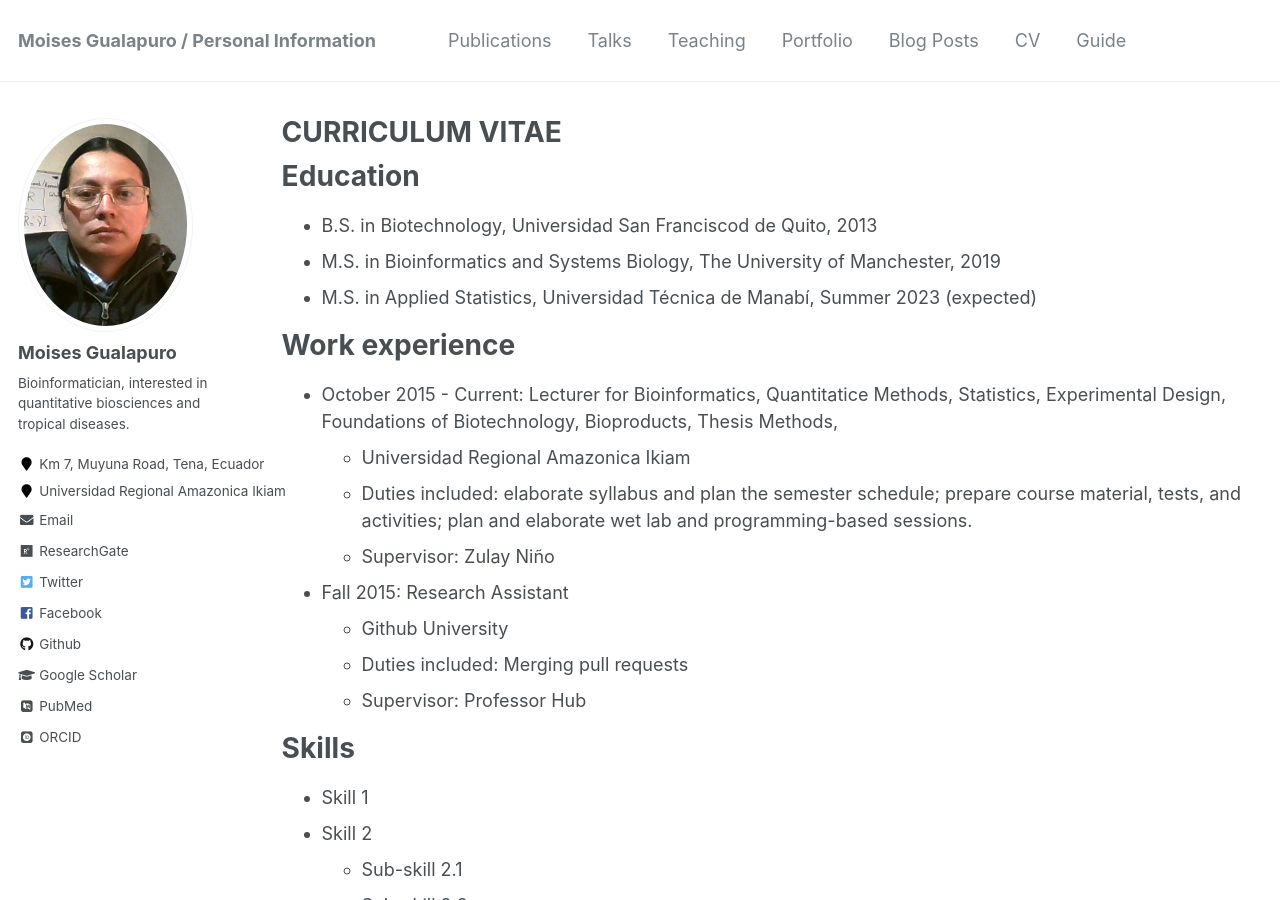
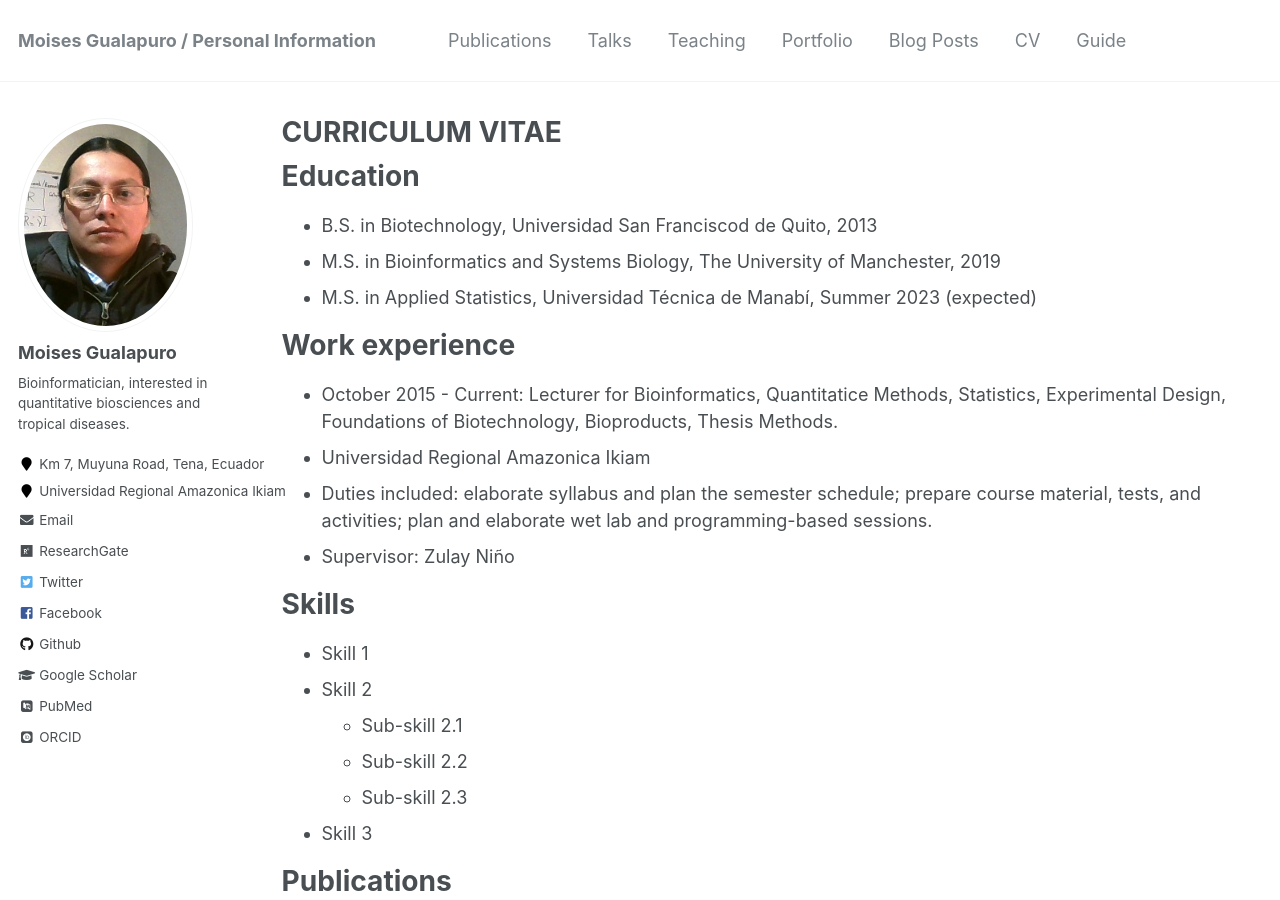
Before and after one commit to gualapuromoises/MoisesGualapuro, a Jekyll site: the page built from _pages/cv.md, in a window 1280 px wide and 900 px high. Built offline with Jekyll 4.4.1, drawn with Linux system fonts in a browser that asks for light colours; some web fonts are replaced.

Commit message:
Update cv.md

```diff
--- a/_pages/cv.md
+++ b/_pages/cv.md
@@ -17,15 +17,10 @@ Education
 
 Work experience
 ======
-* October 2015 - Current: Lecturer for Bioinformatics, Quantitatice Methods, Statistics, Experimental Design, Foundations of Biotechnology, Bioproducts, Thesis Methods,
-  * Universidad Regional Amazonica Ikiam
-  * Duties included: elaborate syllabus and plan the semester schedule; prepare course material, tests, and activities; plan and elaborate wet lab and programming-based sessions.
-  * Supervisor: Zulay Niño
-
-* Fall 2015: Research Assistant
-  * Github University
-  * Duties included: Merging pull requests
-  * Supervisor: Professor Hub
+* October 2015 - Current: Lecturer for Bioinformatics, Quantitatice Methods, Statistics, Experimental Design, Foundations of Biotechnology, Bioproducts, Thesis Methods.
+* Universidad Regional Amazonica Ikiam
+* Duties included: elaborate syllabus and plan the semester schedule; prepare course material, tests, and activities; plan and elaborate wet lab and programming-based sessions.
+* Supervisor: Zulay Niño
 
 Skills
 ======
```
